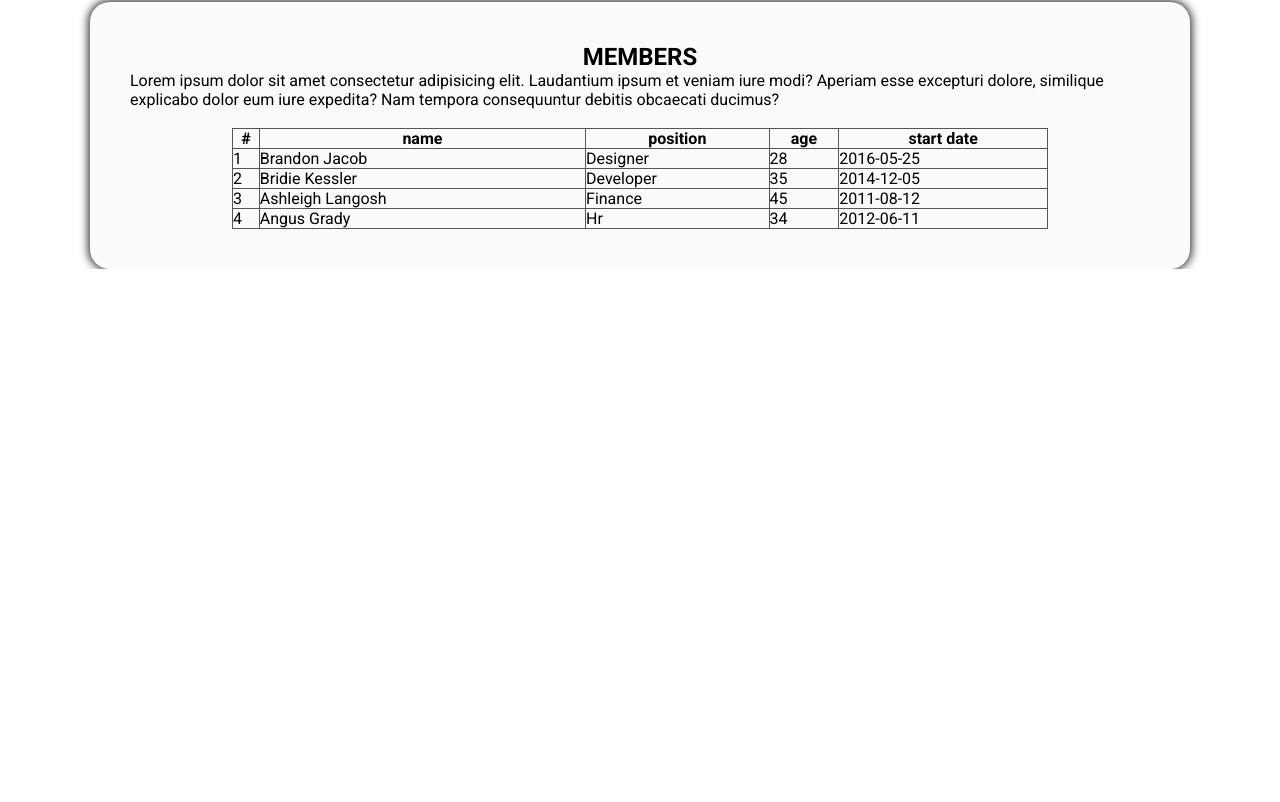
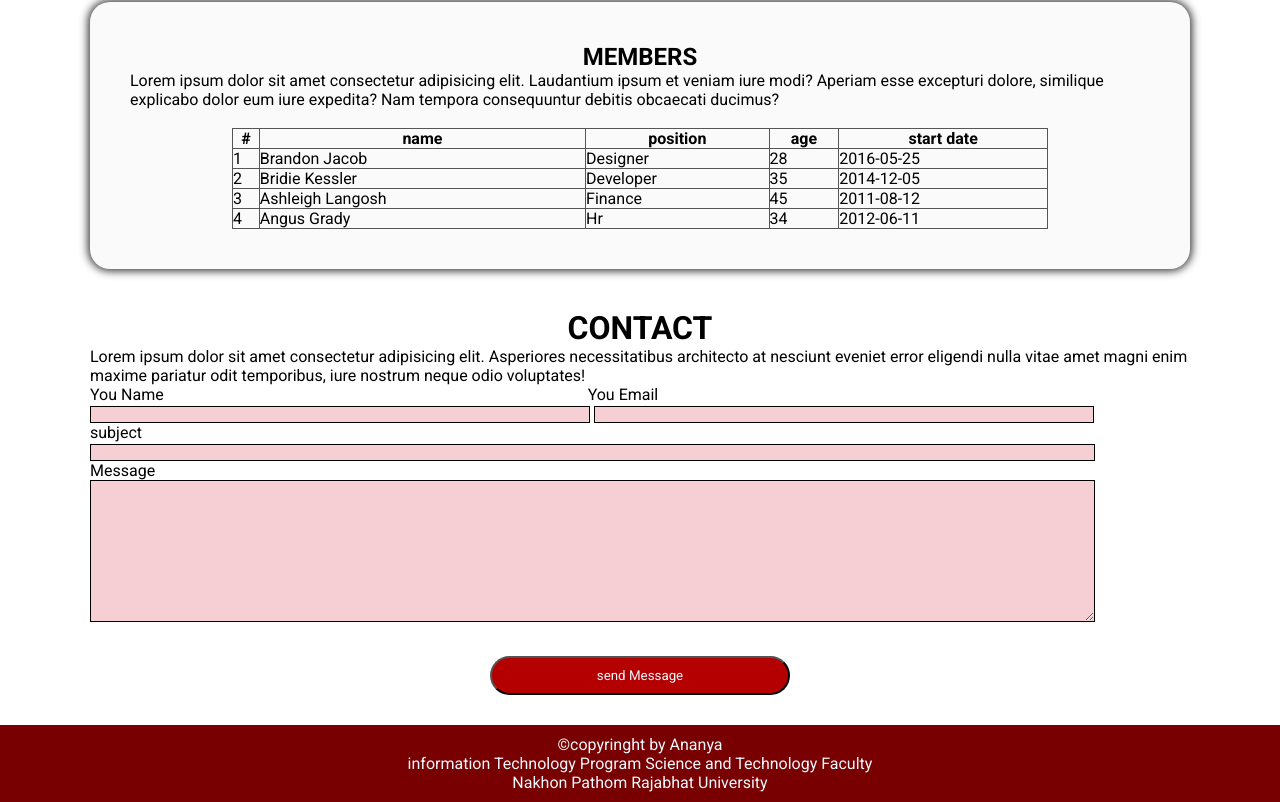
Before and after one commit to ananyao4/web-6540, a plain HTML site: page 6540_07_webD3.html in a window 1280 px wide. Shown: the part 1025-1827 px from the top of the page. Before the commit the page ends 1294 px from the top, so only its background shows below. Drawn offline with Linux system fonts and the light colour scheme.

Commit message:
edit 6540_07_webd3.html

```diff
--- a/6540_07_webD3.html
+++ b/6540_07_webD3.html
@@ -115,8 +115,44 @@
                     </table>
                 </div>
             </section>
-            <div class="contact">
+            <!-- <div class="contact"> -->
+            </div>
 
-            </div>
+    <div class="contact">
+    <div>
+        <h1 class="text-h1">CONTACT</h1>
+        <p class="text-param">Lorem ipsum dolor sit amet consectetur adipisicing elit. Asperiores necessitatibus architecto at nesciunt eveniet error eligendi nulla vitae amet magni enim maxime pariatur odit temporibus, iure nostrum neque odio voluptates!</p>
+
+        <label for="Name">You Name</label>
+        <label  class="text-email" for="mail">You Email</label><br>
+
+        <input class="text-fname" type="text" name="input_name" id="firstname">
+        <input class="text-mail" type="text" name="input_email" id="mail">
+    </div>
+
+
+    <div>
+        <label for="subject">subject</label><br>
+        <input class="text-subject" type="text" name="input_subject" id="subject">
+    </div>
+
+    <div>
+        <legend>Message</legend>
+        <label for="address"></label>
+        <textarea class="text-address" name="address" id="address"></textarea>
+    </div>
+
+
+     <div class="message">
+        <input  class="box-message"  type="submit" value="send Message">
+    </div>
+
+</div>
+
+<footer>
+    <p> &copy;copyringht by Ananya  <br>
+        information Technology Program Science and Technology Faculty <br>
+        Nakhon Pathom Rajabhat University</p>
+</footer>
 </body>
 </html>
--- a/CSS/webD3.css
+++ b/CSS/webD3.css
@@ -160,9 +160,63 @@
  th , td {
    border: 1px solid #555555;
  }
- th {
 
- }
- td {
+ /* ----------------------------------------start--------------------------------------------------------- */
+ .contact{
+  width: 1100px;
+  margin: auto;
+}
 
- }
+.text-email{
+  margin-left: 420px;
+}
+
+.text-fname{
+  margin: auto;
+ width: 500px;
+ border: 1px solid rgb(0, 0, 0);
+ background-color: rgb(246, 207, 213);
+}
+
+.text-mail{
+ margin: auto;
+ width: 500px;
+ border: 1px solid rgb(0, 0, 0);
+ background-color: rgb(246, 207, 213);
+}
+
+.text-subject{
+ margin: auto;
+ width: 1005px;
+ border: 1px solid rgb(0, 0, 0);
+ background-color: rgb(246, 207, 213);
+}
+
+.text-address{
+ margin: auto;
+ width: 1005px;
+ border: 1px solid rgb(0, 0, 0);
+ background-color: rgb(246, 207, 213);
+ padding: 5%;
+}
+
+.message{
+  text-align: center;
+}
+
+.box-message{
+  background-color: #B40000;
+  color: aliceblue;
+  border-radius: 40px;
+  padding: 10px;
+  margin: 30px;
+  width: 300px;
+
+}
+
+footer {
+  background-color: #780000;
+  text-align: center;
+  color: aliceblue;
+  padding: 10px;
+  }
```
